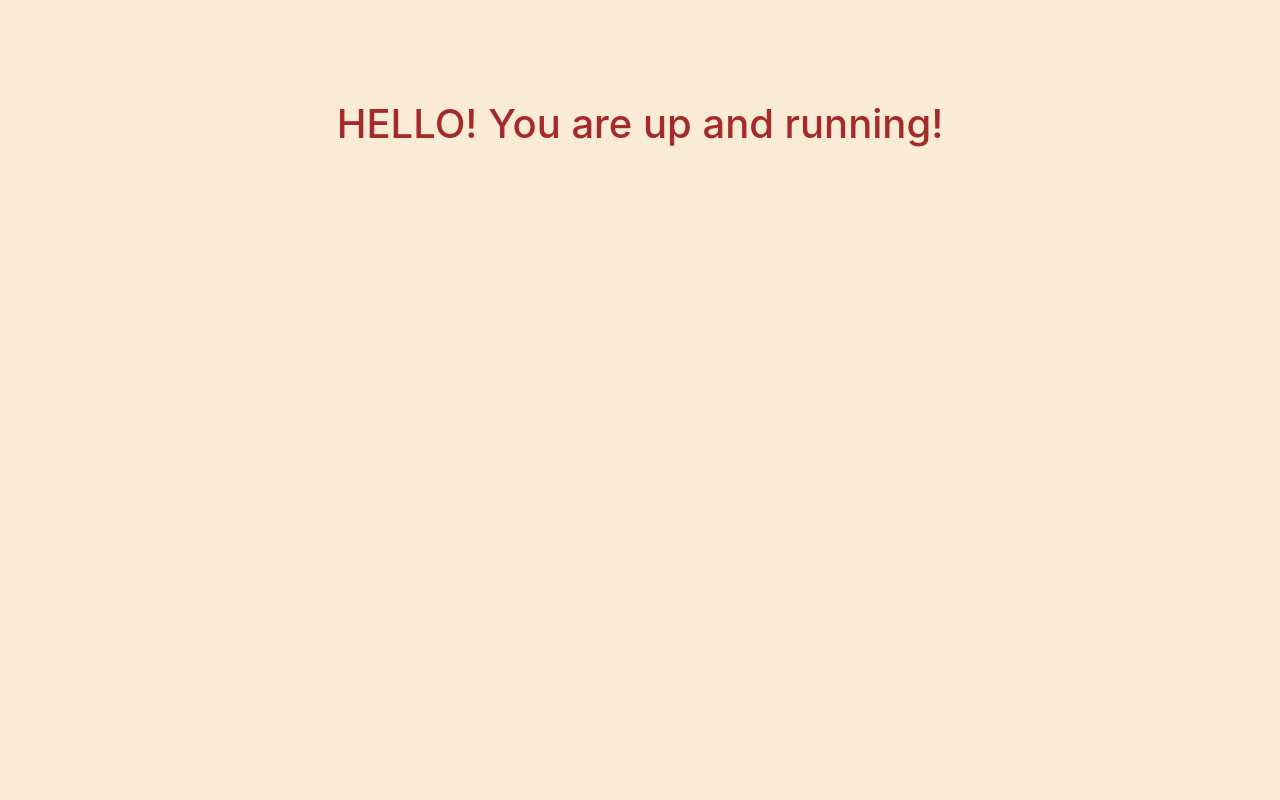
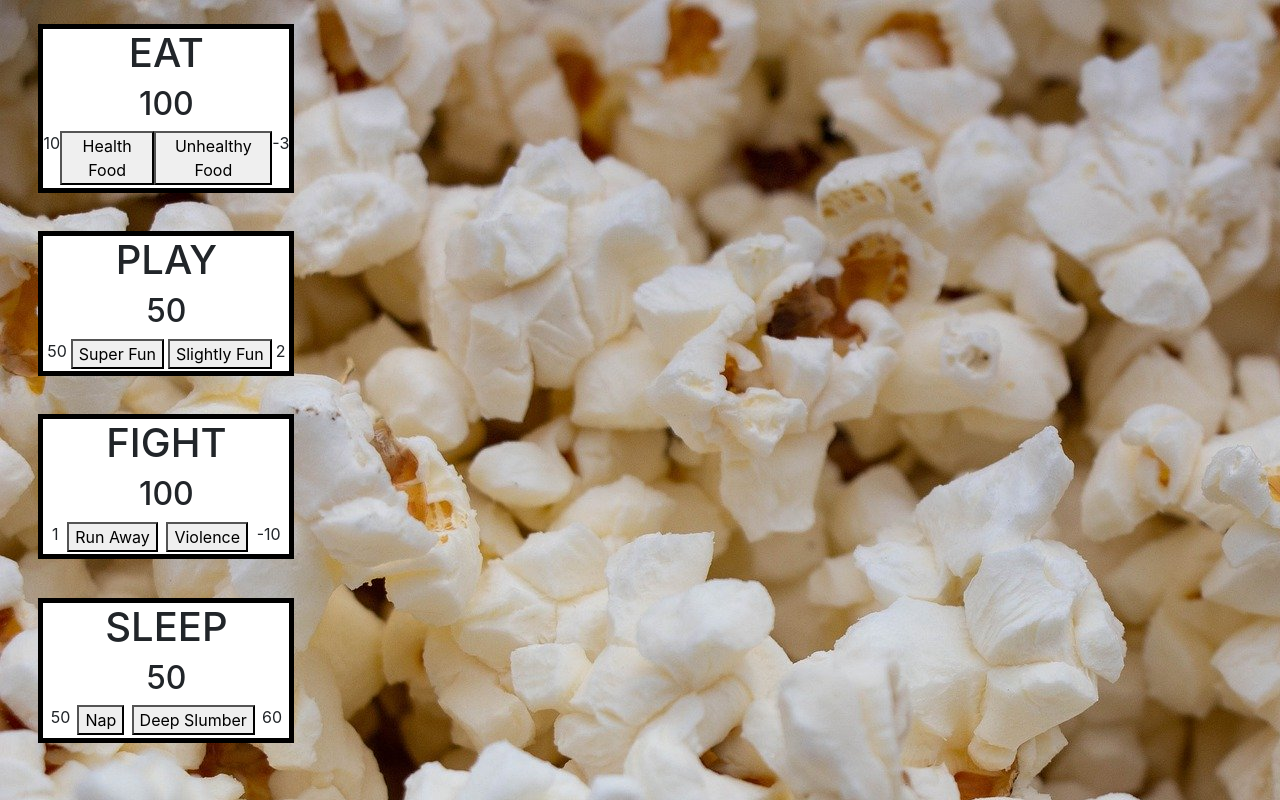
Before and after one commit to ryanmcnair/Tamagotchi, a website built with webpack: page src/index.html in a window 1280 px wide. Built offline with nearby package versions, Linux system fonts and the light colour scheme.

Commit message:
adding setup files and main functionality

```diff
--- a/package.json
+++ b/package.json
@@ -1,7 +1,7 @@
 {
-  "name": "webpack-intro",
+  "name": "Tamagotchi",
   "version": "1.0.0",
-  "description": "",
+  "description": "Creating online application modeled after the 90s toy Tamagotchi",
   "main": "src/javascripts/main.js",
   "scripts": {
     "start": "webpack-dev-server --mode development --open",
--- a/src/index.html
+++ b/src/index.html
@@ -1,11 +1,17 @@
 <!DOCTYPE html>
 <html lang="en">
 <head>
-  <meta charset="UTF-8">
-  <meta name="viewport" content="width=device-width, initial-scale=1.0">
-  <title>Test</title>
+  <meta charset="utf-8">
+  <title>Tamagotchi</title>
 </head>
 <body>
-  <div id="app"></div>
+  <div id="app">
+    <div id="progress"></div>
+    <div id="eat" class="quad"></div>
+    <div id="play" class="quad"></div>
+    <div id="fight" class="quad"></div>
+    <div id="sleep" class="quad"></div>
+    <div id="pet"></div>
+  </div>
 </body>
 </html>
--- /dev/null
+++ b/src/javascripts/components/buttonActions.js
@@ -0,0 +1,23 @@
+import dataJunk from '../data/data';
+
+const buttonOneMax = () => {
+  if (dataJunk.healthArray.health < 100) {
+    dataJunk.healthArray.health += dataJunk.healthArray.pointsOne;
+  }
+  return dataJunk.healthArray.health;
+};
+
+const buttonClick = () => {
+  $('#buttonOne').on('click', () => {
+    $('#score').html('');
+    $('#score').html(`<h2>buttonone${buttonOneMax()}</h2>`);
+  });
+  $('#buttonTwo').on('click', () => {
+    $('#score').html('');
+    $('#score').html(`<h2>buttontwo${buttonOneMax()}</h2>`);
+  });
+};
+
+console.log(buttonClick);
+
+export default { buttonClick };
--- /dev/null
+++ b/src/javascripts/components/createCard.js
@@ -0,0 +1,27 @@
+import dataStuff from '../data/data';
+import button from './buttonActions';
+
+const createCard = () => {
+  dataStuff.healthArray.forEach((item) => {
+    $(`#${item.id}`).html(`
+    <div id="main-div">
+      <div>
+       <h1>${item.title}</h1>
+      </div>
+      <div>
+       <h2 id="score">${item.health}</h2>
+      </div>
+    <div class="button-group">
+     <div>${item.pointsOne}</div>
+     <button id="buttonOne">${item.buttonOne}</button>
+     <button id="buttonTwo">${item.buttonTwo}</button>
+     <div>${item.pointsTwo}</div>
+    </div>
+    <div>
+    </div>
+  </div>`);
+  });
+  button.buttonClick();
+};
+
+export default { createCard };
--- /dev/null
+++ b/src/javascripts/data/data.js
@@ -0,0 +1,44 @@
+const healthArray = [
+  {
+    id: 'eat',
+    title: 'EAT',
+    imageURL: '../Squirrel.gif',
+    health: 100,
+    buttonOne: 'Health Food',
+    buttonTwo: 'Unhealthy Food',
+    pointsOne: 10,
+    pointsTwo: -3
+  },
+  {
+    id: 'play',
+    title: 'PLAY',
+    imageURL: '../Dance.gif',
+    health: 50,
+    buttonOne: 'Super Fun',
+    buttonTwo: 'Slightly Fun',
+    pointsOne: 50,
+    pointsTwo: 2
+  },
+  {
+    id: 'fight',
+    title: 'FIGHT',
+    imageURL: 'https://media.giphy.com/media/10sDMjEoL7cAOA/giphy.gif',
+    health: 100,
+    buttonOne: 'Run Away',
+    buttonTwo: 'Violence',
+    pointsOne: 1,
+    pointsTwo: -10
+  },
+  {
+    id: 'sleep',
+    title: 'SLEEP',
+    imageURL: 'https://media.giphy.com/media/LNDBTeQl8lhTO/giphy.gif',
+    health: 50,
+    buttonOne: 'Nap',
+    buttonTwo: 'Deep Slumber',
+    pointsOne: 50,
+    pointsTwo: 60
+  },
+];
+
+export default { healthArray };
--- a/src/javascripts/main.js
+++ b/src/javascripts/main.js
@@ -1,8 +1,9 @@
+import thisTaco from './components/createCard';
+
 import '../styles/main.scss';
 
 const init = () => {
-  $('#app').html('<h1>HELLO! You are up and running!</h1>');
-  console.log('YOU ARE UP AND RUNNING!');
+  thisTaco.createCard();
 };
 
 init();
--- a/src/styles/main.scss
+++ b/src/styles/main.scss
@@ -2,8 +2,62 @@
 @import "~@fortawesome/fontawesome-free/css/all.min.css";
 
 body {
-  background-color: antiquewhite;
-  color: brown;
+  background-image: url('../../popcorn.jpg');;
+  margin: 5%;
   text-align: center;
-  margin-top: 100px;
+  display: inline;
 }
+
+#app {
+  display: flex;
+  flex-direction: column;
+}
+
+#eat {
+  border: 5px black solid;
+  background-color: white;
+  width: 20%;
+  height: 20%;
+  margin-right: 20%;
+  margin-left: 3%;
+  margin-bottom: 3%;
+  text-align: center;
+}
+
+#play {
+  border: 5px black solid;
+  background-color: white;
+  width: 20%;
+  height: 20%;
+  margin-right: 20%;
+  margin-left: 3%;
+  margin-bottom: 3%;
+  text-align: center;
+}
+
+#fight {
+  border: 5px black solid;
+  background-color: white;
+  width: 20%;
+  height: 20%;
+  margin-right: 20%;
+  margin-left: 3%;
+  margin-bottom: 3%;
+  text-align: center;
+}
+
+#sleep {
+  border: 5px black solid;
+  background-color: white;
+  width: 20%;
+  height: 20%;
+  margin-right: 20%;
+  margin-left: 3%;
+  text-align: center;
+}
+
+.button-group {
+  display: flex;
+  justify-content: space-evenly;
+  margin-bottom: 1%;
+}
```
Also changed, not shown: src/javascripts/components/printToDOM.js (added, +24 -0 lines), README.md, popcorn.jpg (added), 1 other file.
